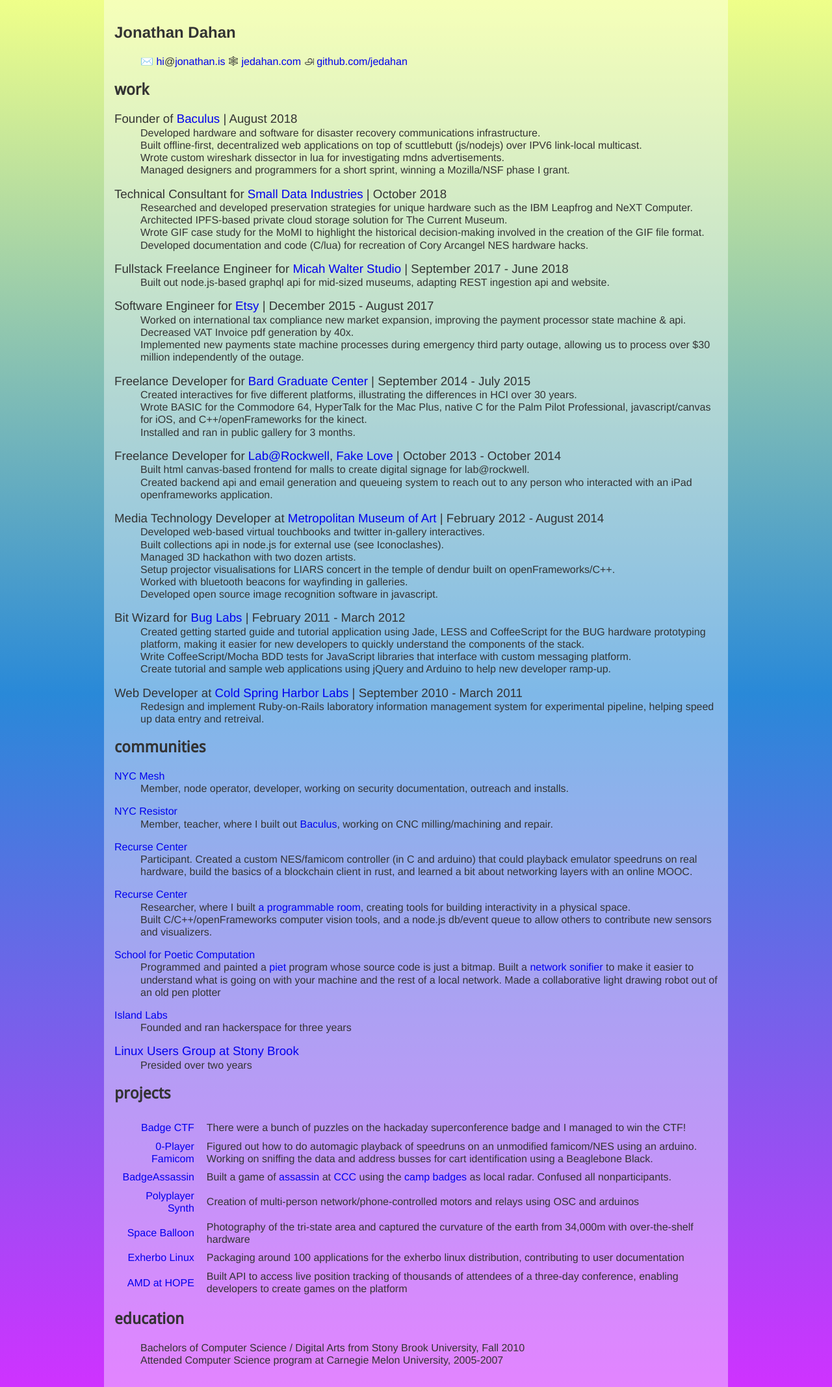
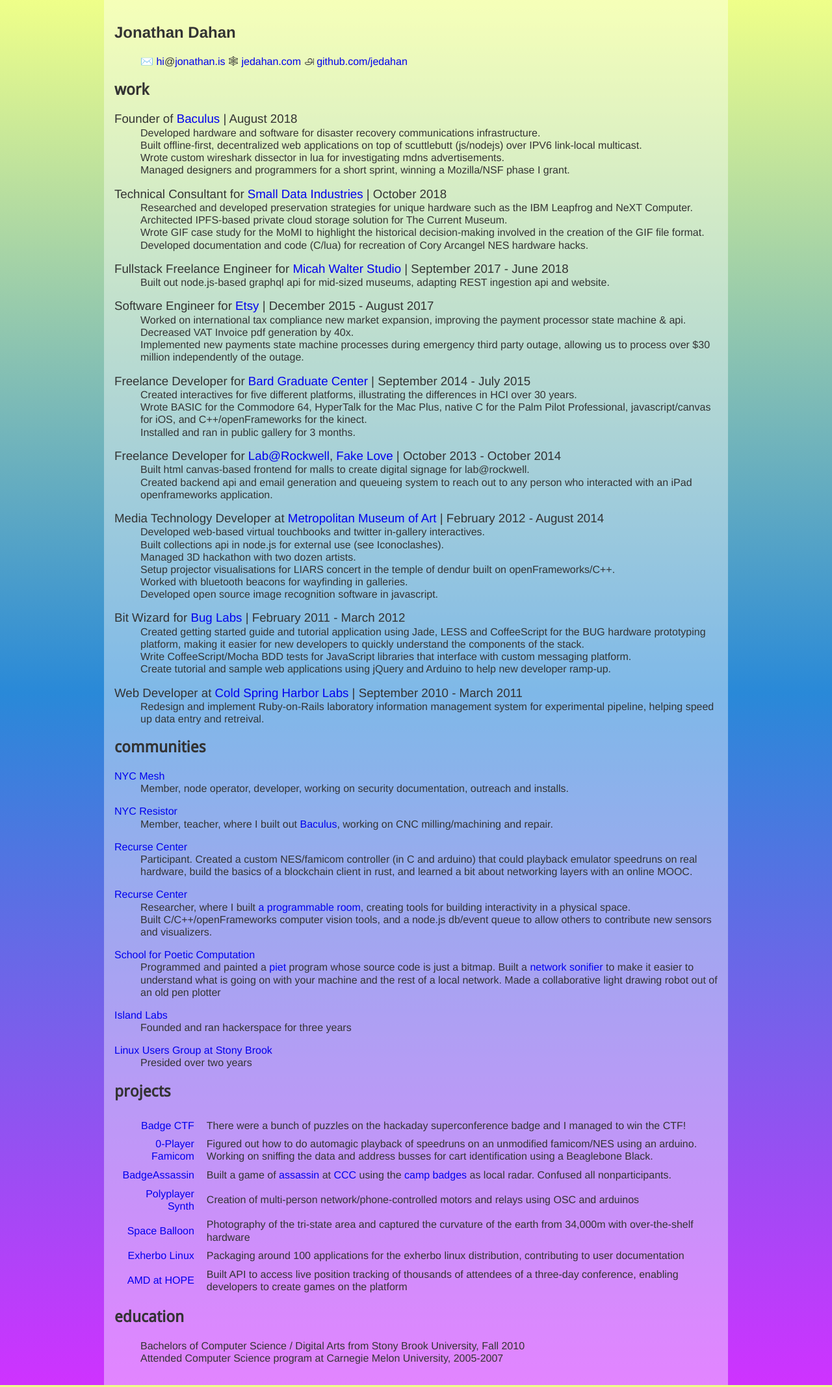
Before and after one commit to jedahan/jedahan.github.com, a Jekyll site: the page built from resume/index.md, in a window 1280 px wide. Shown: the whole page at 65% size. Built offline with Jekyll 4.4.1, drawn with Linux system fonts in a browser that asks for light colours; our own code applies the rules of GitHub Pages for plain Markdown files.

Commit message:
lugsb not that important

```diff
--- a/resume/index.md
+++ b/resume/index.md
@@ -83,7 +83,7 @@
 #### [Island Labs][]
 * Founded and ran hackerspace for three years
 
-### [Linux Users Group at Stony Brook][]
+#### [Linux Users Group at Stony Brook][]
 * Presided over two years
 
 ## projects
```
